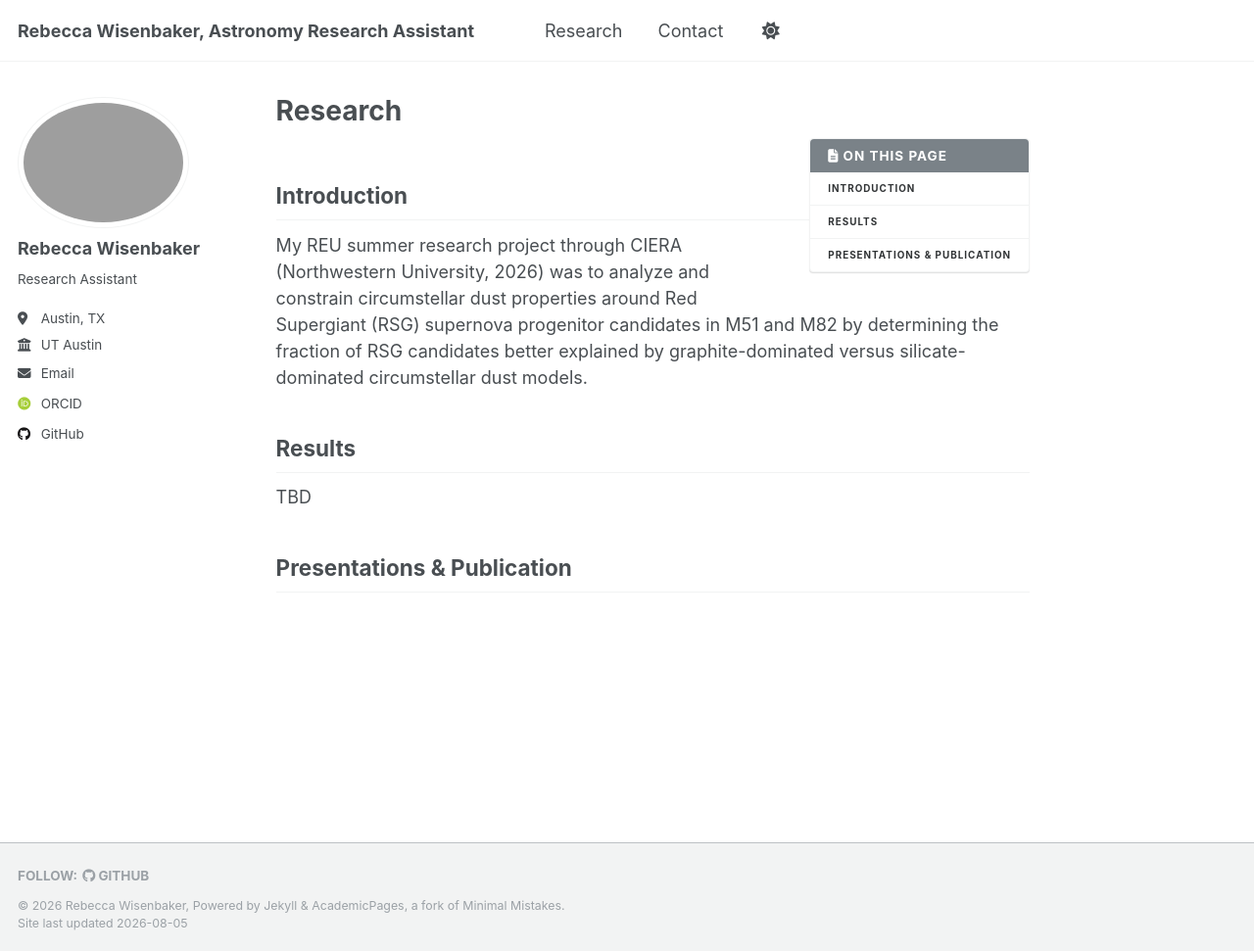
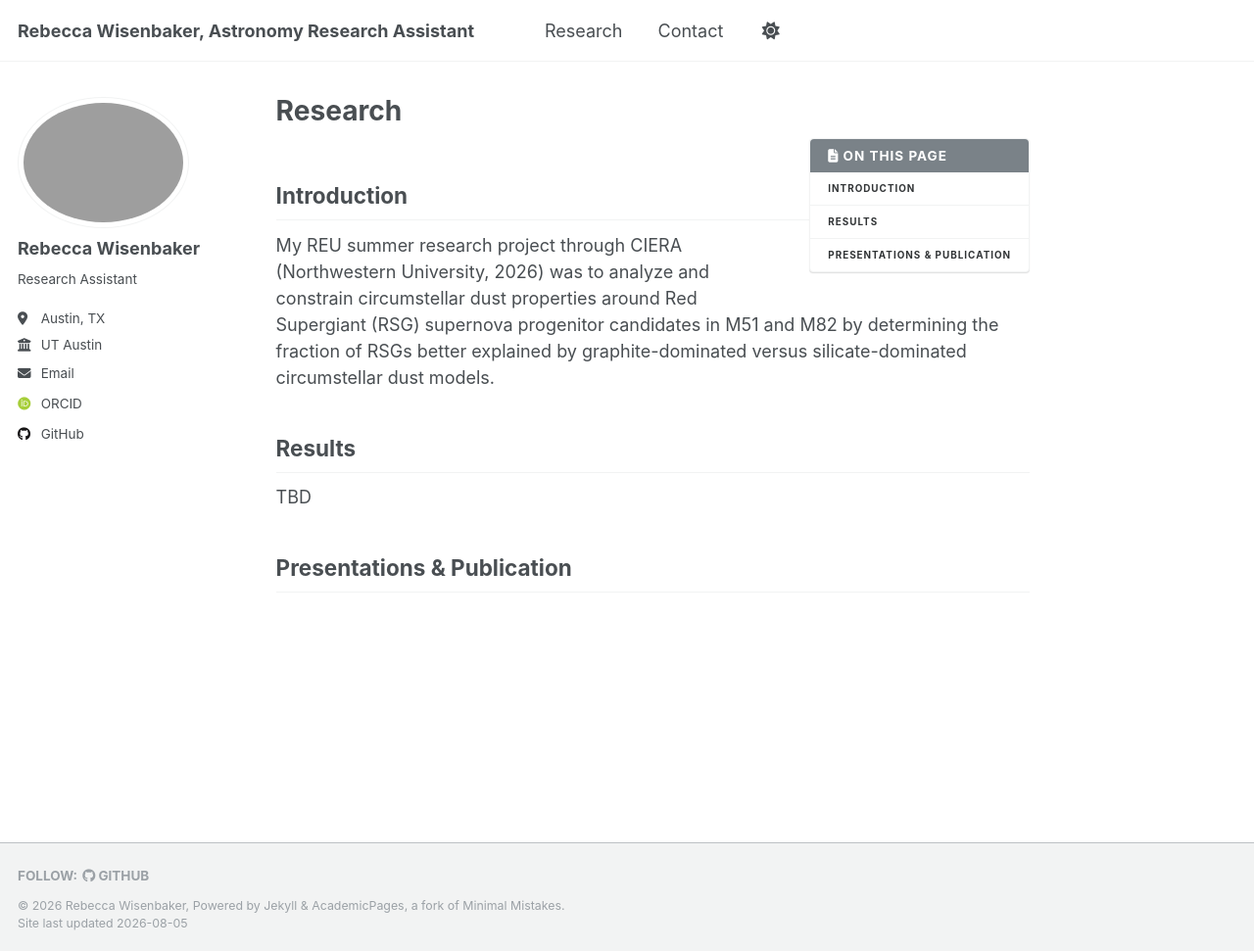
Before and after one commit to rebeccalw87/rebeccalw87.github.io, a Jekyll site: the page built from _pages/research.md, in a window 1280 px wide and 971 px high. Shown: the whole window at 98% size. Built offline with Jekyll 4.4.1, drawn with Linux system fonts in a browser that asks for light colours; some web fonts are replaced; a script that is not in the unit is left out.

Commit message:
Update research.md

```diff
--- a/_pages/research.md
+++ b/_pages/research.md
@@ -8,7 +8,7 @@ author_profile: true
 {% include base_path %}
 
 ## Introduction
-My REU summer research project through CIERA (Northwestern University, 2026) was to analyze and constrain circumstellar dust properties around Red Supergiant (RSG) supernova progenitor candidates in M51 and M82 by determining the fraction of RSG candidates better explained by graphite-dominated versus silicate-dominated circumstellar dust models.
+My REU summer research project through CIERA (Northwestern University, 2026) was to analyze and constrain circumstellar dust properties around Red Supergiant (RSG) supernova progenitor candidates in M51 and M82 by determining the fraction of RSGs better explained by graphite-dominated versus silicate-dominated circumstellar dust models.
 
 ## Results
 
```
